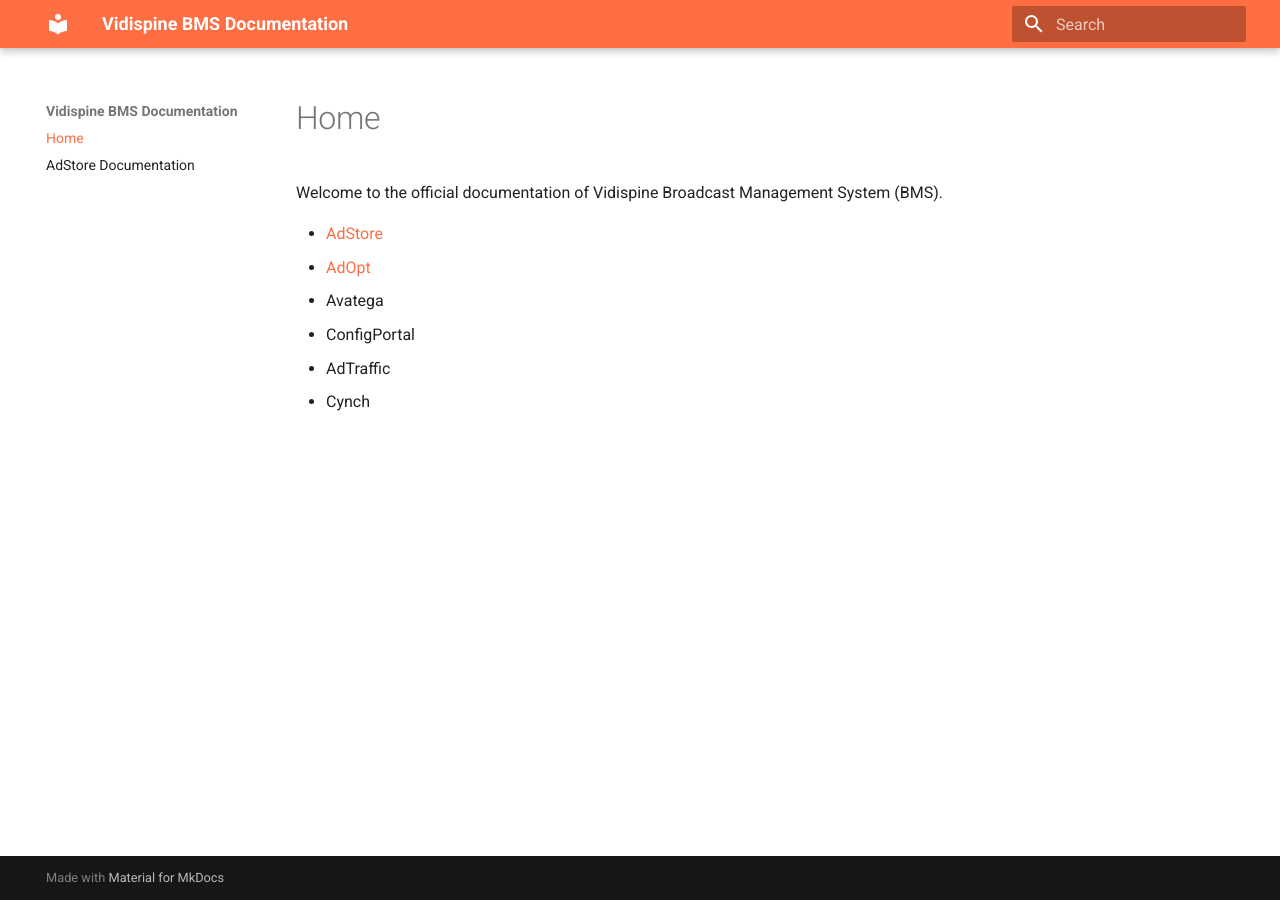
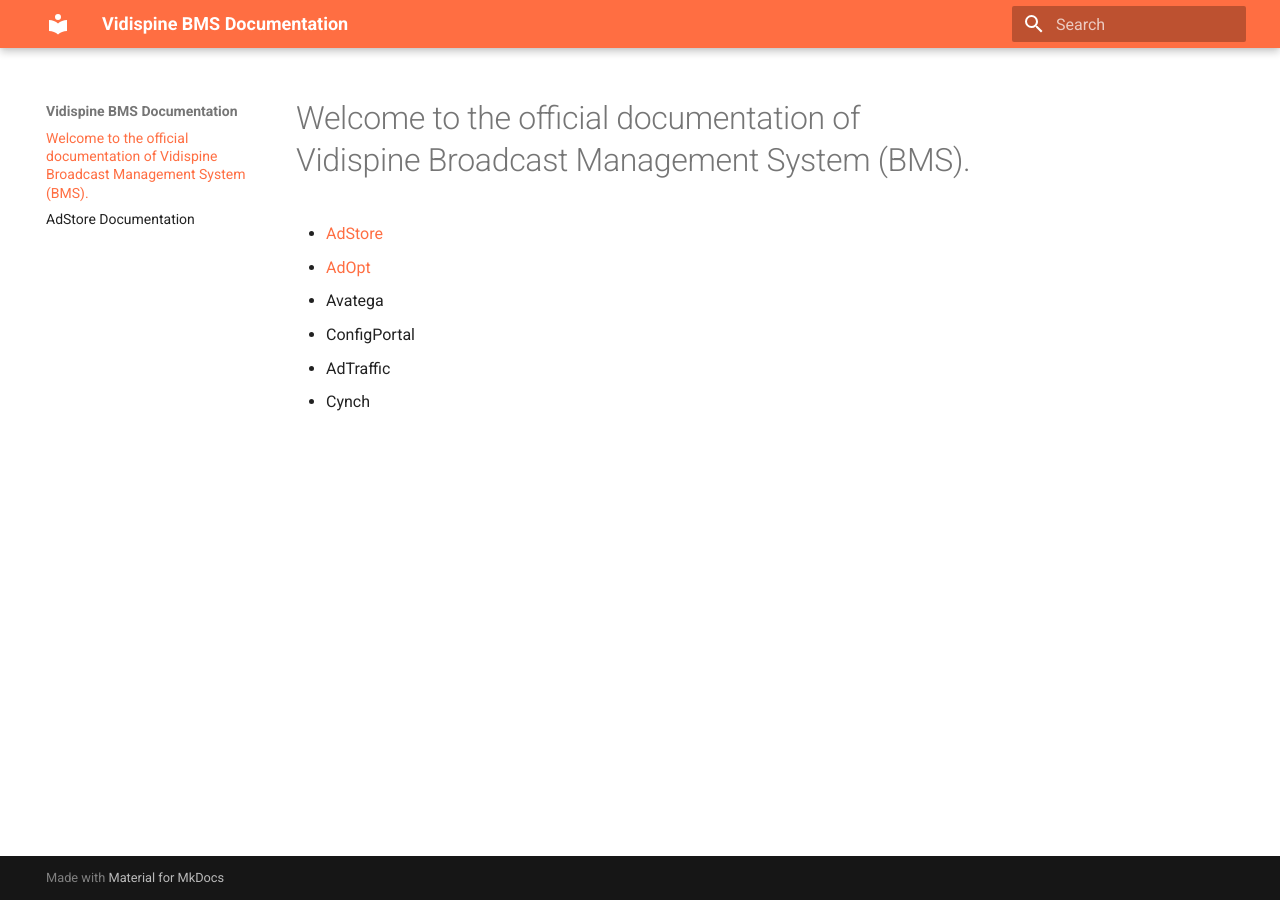
Before and after one commit to cris-casacop/spaceapp-docs, an MkDocs documentation site: the page built from docs/index.md, in a window 1280 px wide. Built offline with MkDocs 1.6.1 and Material for MkDocs 9.7.7, drawn with Linux system fonts in a browser that asks for light colours.

Commit message:
Updated version - new 3

```diff
--- a/docs/index.md
+++ b/docs/index.md
@@ -1,4 +1,4 @@
-Welcome to the official documentation of Vidispine Broadcast Management System (BMS).
+# Welcome to the official documentation of Vidispine Broadcast Management System (BMS).
 
 * [AdStore](http://127.0.0.1:8000/AdStore_Documentation/)
 * [AdOpt](http://127.0.0.1:8000/AdOpt_Documentation/)
```
Also changed, not shown: docs/AdStore_Documentation.md (+3 -0 lines).
